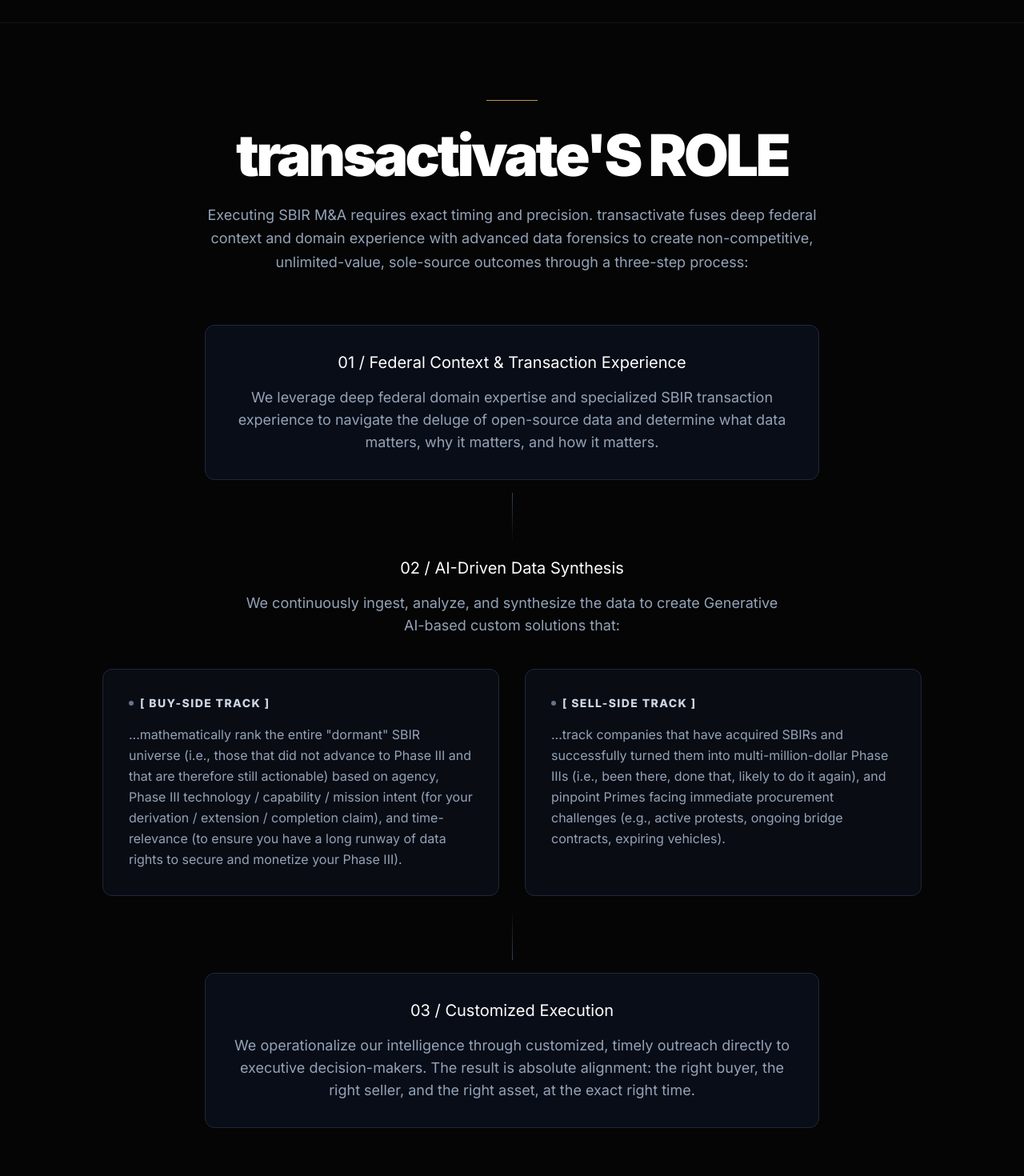
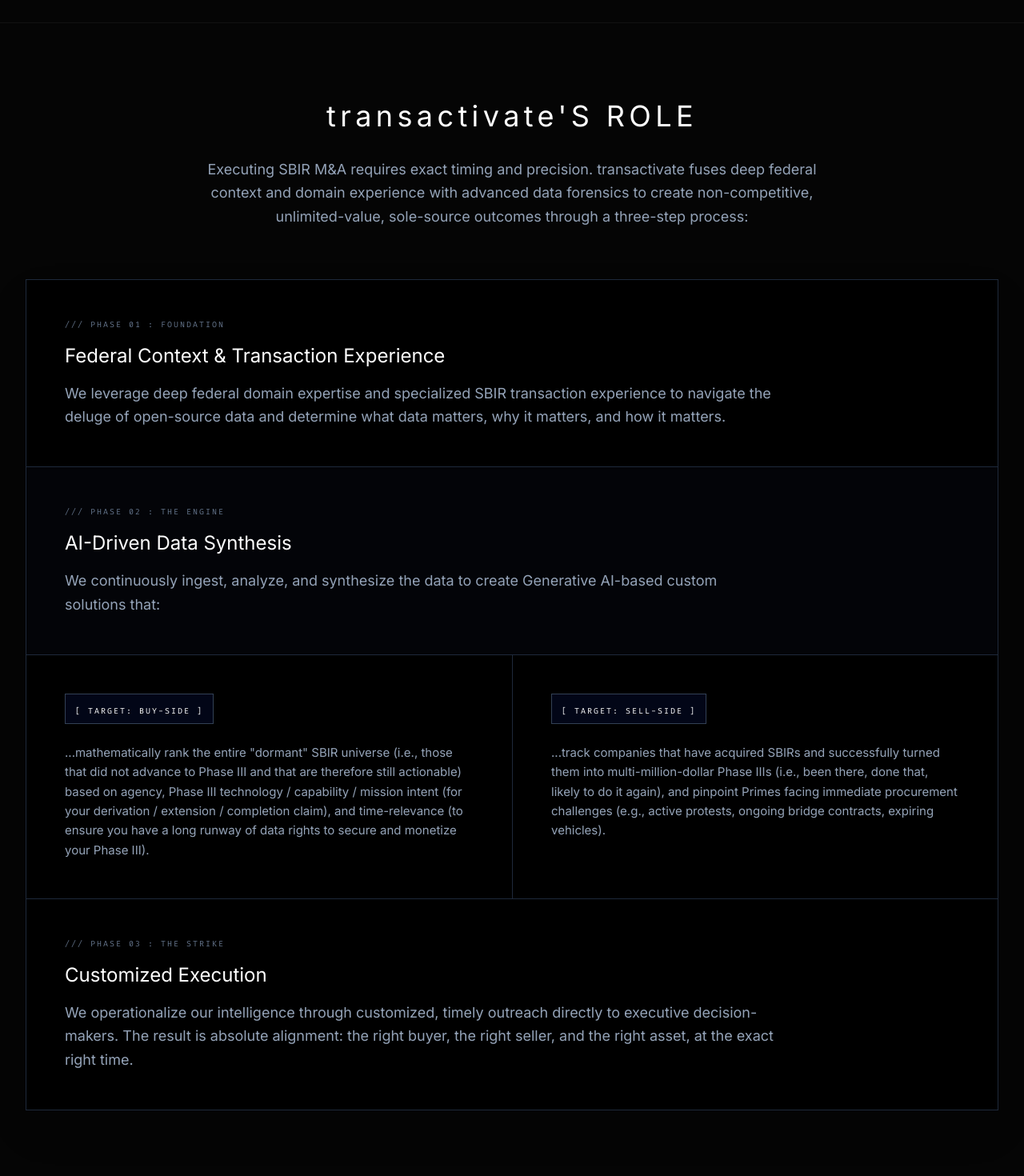
Before and after one commit to transactivate/website, a React (Vite) app: page / in a window 1280 px wide. Shown: the part 820-2290 px from the top of the page at 80% size. Built offline with nearby package versions, Linux system fonts and the light colour scheme.

Commit message:
Execute Defense-Tech Brutalist UI redesign: Deploy monolithic Industrial Ledger to Methodology section

```diff
--- a/src/App.jsx
+++ b/src/App.jsx
@@ -277,102 +277,71 @@ const LandingKey = ({ onNavigate }) => (
 );
 
 const MethodologyKey = () => (
-  <section className="py-24 relative z-10 flex flex-col items-center px-4 sm:px-6 lg:px-8 border-t border-brand-steel/10">
-    <motion.div
-      initial={{ opacity: 0, y: 20 }}
-      whileInView={{ opacity: 1, y: 0 }}
-      viewport={{ once: true }}
-      className="text-center w-full max-w-4xl mx-auto"
-    >
-      <div className="w-16 h-px bg-brand-gold mb-6 md:mb-8 mx-auto"></div>
-      <h2 className="text-4xl sm:text-5xl md:text-6xl lg:text-7xl font-black text-white uppercase tracking-tighter mb-6 leading-[1] md:leading-[0.9] break-words">
+  <section className="py-24 relative z-10 px-4 sm:px-6 lg:px-8 max-w-7xl mx-auto border-t border-brand-steel/10">
+    <h2 className="text-3xl md:text-4xl font-light text-white tracking-[0.15em] uppercase mb-8 text-center text-brand-steel">
       <span className="lowercase">transactivate</span>'s Role
     </h2>
-      <p className="text-slate-400 text-center max-w-3xl mx-auto text-lg mb-16 leading-relaxed font-light">
+    <p className="text-slate-400 text-center max-w-3xl mx-auto text-lg mb-16 leading-relaxed">
       Executing SBIR M&A requires exact timing and precision. <span className="lowercase">transactivate</span> fuses deep federal context and domain experience with advanced data forensics to create non-competitive, unlimited-value, sole-source outcomes through a three-step process:
     </p>
-    </motion.div>
 
-    {/* Pipeline Node 01: Context */}
-    <motion.div
-      initial={{ opacity: 0, y: 20 }}
-      whileInView={{ opacity: 1, y: 0 }}
-      viewport={{ once: true }}
-      transition={{ delay: 0.1 }}
-      className="w-full max-w-3xl mx-auto bg-slate-900/50 border border-slate-800 hover:border-slate-700 transition-colors rounded-xl p-8 text-center"
-    >
-      <h3 className="text-xl font-medium text-white mb-4">01 / Federal Context & Transaction Experience</h3>
-      <p className="text-slate-400 leading-relaxed font-light text-base md:text-lg">
+    {/* The Industrial Ledger (The Main Container) */}
+    <div className="w-full border border-slate-800 bg-black shadow-2xl flex flex-col">
+
+      {/* ROW 01: UNIFIED CONTEXT */}
+      <div className="p-8 lg:p-12 border-b border-slate-800">
+        <div className="font-mono text-[10px] tracking-[0.2em] text-slate-500 uppercase mb-4">/// Phase 01 : Foundation</div>
+        <h3 className="text-2xl font-light text-white mb-4">Federal Context & Transaction Experience</h3>
+        <p className="text-slate-400 text-lg leading-relaxed max-w-4xl">
           We leverage deep federal domain expertise and specialized SBIR transaction experience to navigate the deluge of open-source data and determine what data matters, why it matters, and how it matters.
         </p>
-    </motion.div>
+      </div>
 
-    {/* Downward Flow Connector */}
-    <motion.div
-      initial={{ opacity: 0 }}
-      whileInView={{ opacity: 1 }}
-      viewport={{ once: true }}
-      transition={{ delay: 0.2 }}
-      className="w-px bg-gradient-to-b from-slate-700 to-transparent my-4 mx-auto block h-16 origin-top"
-    ></motion.div>
-
-    {/* Pipeline Node 02: Synthesis & Bifurcation */}
-    <motion.div
-      initial={{ opacity: 0, y: 20 }}
-      whileInView={{ opacity: 1, y: 0 }}
-      viewport={{ once: true }}
-      transition={{ delay: 0.3 }}
-      className="w-full max-w-5xl mx-auto"
-    >
-      <h3 className="text-xl font-medium text-white text-center mb-4">02 / AI-Driven Data Synthesis</h3>
-      <p className="text-slate-400 text-center max-w-2xl mx-auto mb-10 leading-relaxed font-light text-base md:text-lg">
+      {/* ROW 02: SYNTHESIS (The Engine & Bifurcation) */}
+      <div className="flex flex-col border-b border-slate-800">
+        {/* The Shared Header Area */}
+        <div className="p-8 lg:p-12 border-b border-slate-800 bg-slate-900/20">
+          <div className="font-mono text-[10px] tracking-[0.2em] text-slate-500 uppercase mb-4">/// Phase 02 : The Engine</div>
+          <h3 className="text-2xl font-light text-white mb-4">AI-Driven Data Synthesis</h3>
+          <p className="text-slate-400 text-lg leading-relaxed max-w-4xl">
             We continuously ingest, analyze, and synthesize the data to create Generative AI-based custom solutions that:
           </p>
+        </div>
 
-      {/* The Split (Buy/Sell Tracks) */}
-      <div className="grid grid-cols-1 md:grid-cols-2 gap-8 relative">
-        <div id="buyers" className="scroll-mt-32 p-8 rounded-xl bg-slate-900/40 border border-slate-800 hover:border-slate-600 transition-colors relative">
-          <h4 className="text-sm font-bold tracking-widest text-slate-300 uppercase mb-4 flex items-center gap-2">
-            <div className="w-1.5 h-1.5 rounded-full bg-slate-500"></div> [ BUY-SIDE TRACK ]
-          </h4>
-          <p className="text-slate-400 leading-relaxed font-light text-base">
+        {/* The Bifurcation (Split Columns) */}
+        <div className="grid grid-cols-1 lg:grid-cols-2 divide-y lg:divide-y-0 lg:divide-x divide-slate-800">
+          {/* Left Column (Buy-Side) */}
+          <div id="buyers" className="p-8 lg:p-12 scroll-mt-32 bg-black hover:bg-slate-900/40 transition-colors duration-500 group">
+            <div className="inline-block border border-slate-700 bg-slate-950 px-3 py-1.5 mb-6 group-hover:border-slate-500 transition-colors">
+              <span className="font-mono text-[10px] tracking-[0.2em] text-white uppercase">[ TARGET: BUY-SIDE ]</span>
+            </div>
+            <p className="text-slate-400 leading-relaxed text-[15px]">
               ...mathematically rank the entire "dormant" SBIR universe (i.e., those that did not advance to Phase III and that are therefore still actionable) based on agency, Phase III technology / capability / mission intent (for your derivation / extension / completion claim), and time-relevance (to ensure you have a long runway of data rights to secure and monetize your Phase III).
             </p>
           </div>
 
-        <div id="sellers" className="scroll-mt-32 p-8 rounded-xl bg-slate-900/40 border border-slate-800 hover:border-slate-600 transition-colors relative">
-          <h4 className="text-sm font-bold tracking-widest text-slate-300 uppercase mb-4 flex items-center gap-2">
-            <div className="w-1.5 h-1.5 rounded-full bg-slate-500"></div> [ SELL-SIDE TRACK ]
-          </h4>
-          <p className="text-slate-400 leading-relaxed font-light text-base">
+          {/* Right Column (Sell-Side) */}
+          <div id="sellers" className="p-8 lg:p-12 scroll-mt-32 bg-black hover:bg-slate-900/40 transition-colors duration-500 group">
+            <div className="inline-block border border-slate-700 bg-slate-950 px-3 py-1.5 mb-6 group-hover:border-slate-500 transition-colors">
+              <span className="font-mono text-[10px] tracking-[0.2em] text-white uppercase">[ TARGET: SELL-SIDE ]</span>
+            </div>
+            <p className="text-slate-400 leading-relaxed text-[15px]">
               ...track companies that have acquired SBIRs and successfully turned them into multi-million-dollar Phase IIIs (i.e., been there, done that, likely to do it again), and pinpoint Primes facing immediate procurement challenges (e.g., active protests, ongoing bridge contracts, expiring vehicles).
             </p>
           </div>
         </div>
-    </motion.div>
+      </div>
 
-    {/* Upward Merging Connector */}
-    <motion.div
-      initial={{ opacity: 0 }}
-      whileInView={{ opacity: 1 }}
-      viewport={{ once: true }}
-      transition={{ delay: 0.4 }}
-      className="w-px bg-gradient-to-t from-slate-700 to-transparent my-4 mx-auto block h-16 origin-bottom"
-    ></motion.div>
-
-    {/* Pipeline Node 03: Unified Execution */}
-    <motion.div
-      initial={{ opacity: 0, y: 20 }}
-      whileInView={{ opacity: 1, y: 0 }}
-      viewport={{ once: true }}
-      transition={{ delay: 0.5 }}
-      className="w-full max-w-3xl mx-auto bg-slate-900/50 border border-slate-800 hover:border-slate-700 transition-colors rounded-xl p-8 text-center"
-    >
-      <h3 className="text-xl font-medium text-white mb-4">03 / Customized Execution</h3>
-      <p className="text-slate-400 leading-relaxed font-light text-base md:text-lg">
+      {/* ROW 03: UNIFIED EXECUTION */}
+      <div className="p-8 lg:p-12">
+        <div className="font-mono text-[10px] tracking-[0.2em] text-slate-500 uppercase mb-4">/// Phase 03 : The Strike</div>
+        <h3 className="text-2xl font-light text-white mb-4">Customized Execution</h3>
+        <p className="text-slate-400 text-lg leading-relaxed max-w-4xl">
           We operationalize our intelligence through customized, timely outreach directly to executive decision-makers. The result is absolute alignment: the right buyer, the right seller, and the right asset, at the exact right time.
         </p>
-    </motion.div>
+      </div>
+
+    </div>
   </section>
 );
 
```
Lines whose indentation alone changed are shown as unchanged.
